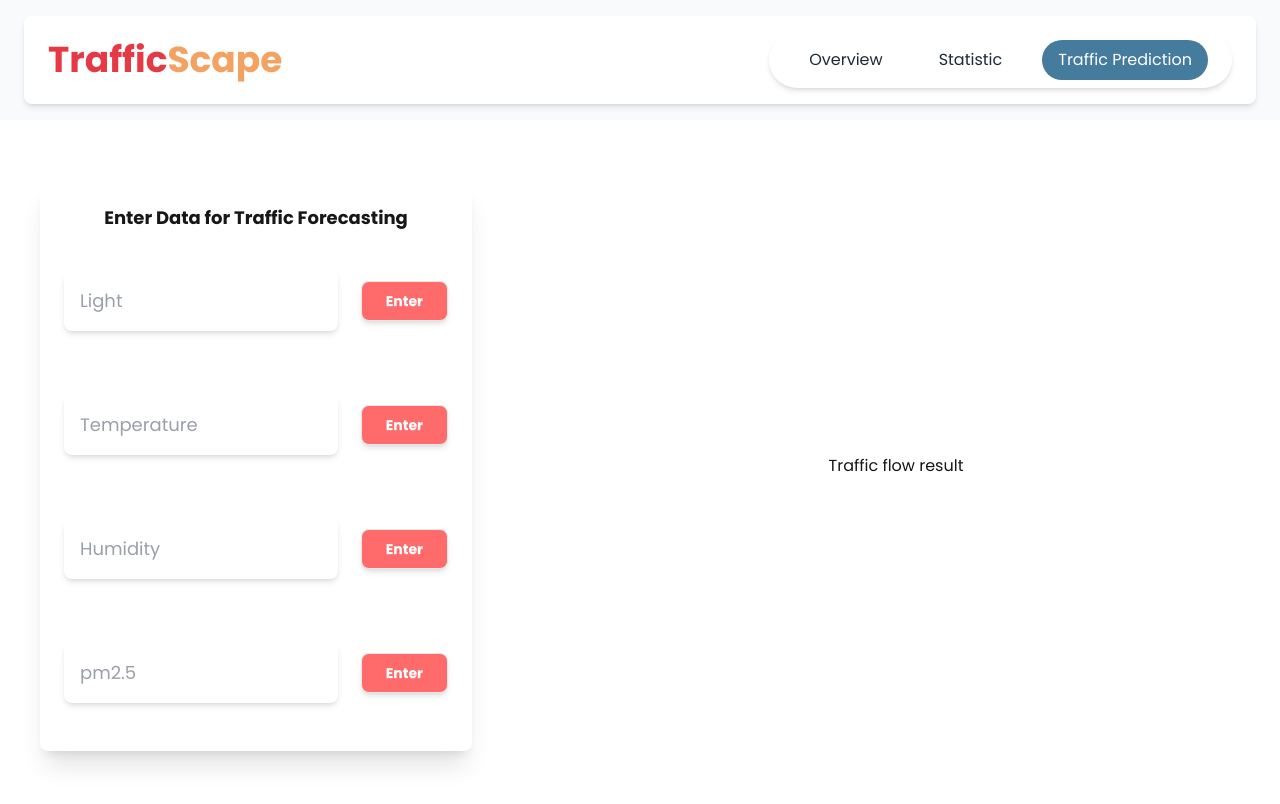
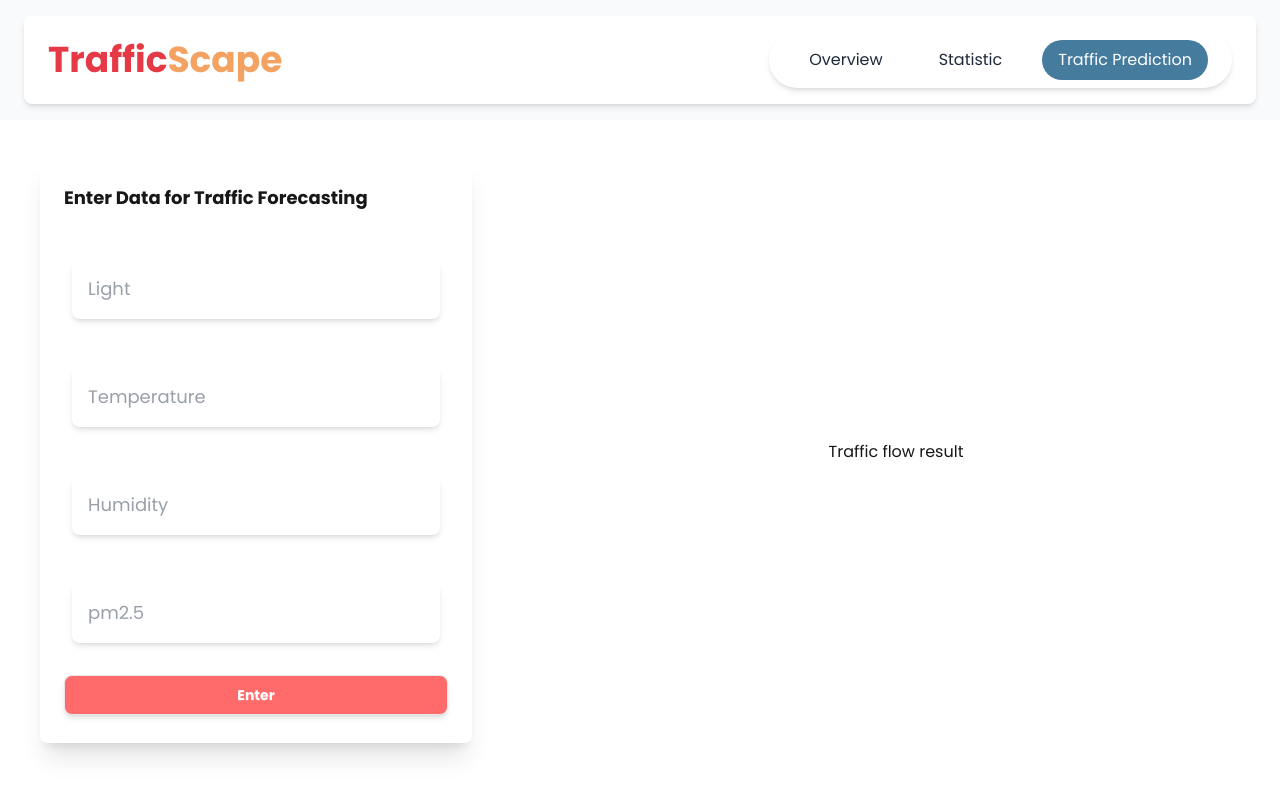
Before and after one commit to Thanchida/TrafficScape, a Next.js app in the folder frontend/: page /prediction in a window 1280 px wide. Shown: the top 804 px of the page. Built offline with nearby package versions, Linux system fonts and the light colour scheme.

Commit message:
Implement route for weather

```diff
--- /dev/null
+++ b/frontend/app/api/weather/route.tsx
@@ -0,0 +1,29 @@
+"use server";
+import { NextResponse } from "next/server";
+
+const DJANGO_API_WEATHER_URL = "http://127.0.0.1:8000/api/traffic/weather"
+
+export async function POST(request: Request) {
+    try {
+        const requestData = await request.json();
+        console.log("Request Data:", requestData);
+
+        const response = await fetch(DJANGO_API_WEATHER_URL, {
+            method: "POST",
+            headers: { "Content-Type": "application/json" },
+            body: JSON.stringify(requestData),
+        });
+
+        if (!response.ok) {
+            return NextResponse.json({ error: "Failed to fetch data from Django API" }, { status: response.status });
+        }
+
+        const responseData = await response.json();
+        console.log("Response Data:", responseData);
+
+        return NextResponse.json(responseData, { status: 200 });
+    } catch (error) {
+        console.error("Error:", error);
+        return NextResponse.json({ error: "Internal Server Error" }, { status: 500 });
+    }
+}
--- a/frontend/app/prediction/page.tsx
+++ b/frontend/app/prediction/page.tsx
@@ -1,61 +1,98 @@
 "use client";
 import { Poppins } from "next/font/google";
 import Navbar from "../components/Navbar";
+import { useState } from "react";
 
 const poppins = Poppins({
   weight: ['400', '700'],
   subsets: ['latin'],
 });
 
+const WEATHER_URL = "/api/weather/"
+
 export default function Page() {
+    const [Light, setLight] = useState('');
+    const [Temp, setTemp] = useState('');
+    const [Humidity, setHumidity] = useState('');
+    const [PM2_5, setPM2_5] = useState('');
+
+    async function handleSubmit(event: React.FormEvent<HTMLFormElement>) {
+        event.preventDefault();
+        console.log(Light, Temp, Humidity, PM2_5);
+
+        try {
+            const response = await fetch(WEATHER_URL, {
+                method: 'POST',
+                headers: {
+                    'Content-Type': 'application/json',
+                },
+                body: JSON.stringify({
+                    light: Light ? Light: null,
+                    temperature: Temp ? Temp: null,
+                    humidity: Humidity ? Humidity: null,
+                    pm2_5: PM2_5 ? PM2_5: null,
+                })
+            });
+        }catch (error) {
+            console.error('Error during request: ', error);
+        }
+    }
   return (
     <main className={`${poppins.className}`}>
         <Navbar/>
-        <div className="grid grid-cols-5 py-15">
+        <div className="grid grid-cols-5 py-10">
             <div className="col-span-2 px-10">
-                <div className="card bg-base-100 w-96 shadow-xl w-full">
-                    <div className="card-body flex items-center">
+                <div className="card bg-base-100 shadow-xl w-full">
+                    <div className="card-body flex flex-col w-full">
                         <h2 className="card-title">Enter Data for Traffic Forecasting</h2>
-                        <div className="join mt-8 space-x-2 flex items-center gap-4 mb-6">
+                        <form onSubmit={handleSubmit} className="space-y-10 w-full">
+                        <div className="mt-8 space-x-2 gap-4 mb-6 p-2">
                             <div>
                                 <label className="w-full">
                                     <input type="number"
                                            placeholder="Light"
-                                           required className="w-full p-4 text-lg text-gray-700 rounded-lg shadow-md focus:ring-2 focus:ring-[#FF6B6B]"/>
+                                           required className="w-full p-4 text-lg text-gray-700 rounded-lg shadow-md focus:ring-2 focus:ring-[#FF6B6B]"
+                                           onChange={(e) => setLight(e.target.value)}/>
                                 </label>
                             </div>
-                            <button className="btn bg-[#FF6B6B] text-white px-6 py-2 rounded-lg shadow-md hover:bg-[#FF4757] transition-all join-item">Enter</button>
+                            {/* <button className="btn bg-[#FF6B6B] text-white px-6 py-2 rounded-lg shadow-md hover:bg-[#FF4757] transition-all join-item">Enter</button> */}
                         </div>
-                        <div className="join mt-8 space-x-2 flex items-center gap-4 mb-6">
+                        <div className="mt-8 space-x-2 gap-4 mb-6 p-2">
                             <div>
                                 <label className="w-full">
                                     <input type="number"
                                            placeholder="Temperature"
-                                           required className="w-full p-4 text-lg text-gray-700 rounded-lg shadow-md focus:ring-2 focus:ring-[#FF6B6B]"/>
+                                           required className="w-full p-4 text-lg text-gray-700 rounded-lg shadow-md focus:ring-2 focus:ring-[#FF6B6B]"
+                                           onChange={(e) => setTemp(e.target.value)}/>
                                 </label>
                             </div>
-                            <button className="btn bg-[#FF6B6B] text-white px-6 py-2 rounded-lg shadow-md hover:bg-[#FF4757] transition-all join-item">Enter</button>
+                            {/* <button className="btn bg-[#FF6B6B] text-white px-6 py-2 rounded-lg shadow-md hover:bg-[#FF4757] transition-all join-item">Enter</button> */}
                         </div>
-                        <div className="join mt-8 space-x-2 flex items-center gap-4 mb-6">
+                        <div className="mt-8 space-x-2 gap-4 mb-6 p-2">
                             <div>
                                 <label className="w-full">
                                     <input type="number"
                                            placeholder="Humidity"
-                                           required className="w-full p-4 text-lg text-gray-700 rounded-lg shadow-md focus:ring-2 focus:ring-[#FF6B6B]"/>
+                                           required className="w-full p-4 text-lg text-gray-700 rounded-lg shadow-md focus:ring-2 focus:ring-[#FF6B6B]"
+                                           onChange={(e) => setHumidity(e.target.value)}/>
                                 </label>
                             </div>
-                            <button className="btn bg-[#FF6B6B] text-white px-6 py-2 rounded-lg shadow-md hover:bg-[#FF4757] transition-all join-item">Enter</button>
+                            {/* <button className="btn bg-[#FF6B6B] text-white px-6 py-2 rounded-lg shadow-md hover:bg-[#FF4757] transition-all join-item">Enter</button> */}
                         </div>
-                        <div className="join mt-8 space-x-2 flex items-center gap-4 mb-6">
+                        <div className="mt-8 space-x-2 gap-4 mb-6 p-2">
                             <div>
                                 <label className="w-full">
                                     <input type="number"
                                            placeholder="pm2.5"
-                                           required className="w-full p-4 text-lg text-gray-700 rounded-lg shadow-md focus:ring-2 focus:ring-[#FF6B6B]"/>
+                                           required className="w-full p-4 text-lg text-gray-700 rounded-lg shadow-md focus:ring-2 focus:ring-[#FF6B6B]"
+                                           onChange={(e) => setPM2_5(e.target.value)}/>
                                 </label>
                             </div>
-                            <button className="btn bg-[#FF6B6B] text-white px-6 py-2 rounded-lg shadow-md hover:bg-[#FF4757] transition-all join-item">Enter</button>
+                            {/* <button className="btn bg-[#FF6B6B] text-white px-6 py-2 rounded-lg shadow-md hover:bg-[#FF4757] transition-all join-item">Enter</button> */}
                         </div>
+                        <button type="submit"
+                                className="btn bg-[#FF6B6B] w-full text-white px-20 py-2 rounded-lg shadow-md hover:bg-[#FF4757] transition-all mb-1">Enter</button>
+                        </form>
                     </div>
                 </div>
             </div>
```
Also changed, not shown: 1 other file (tests, documents, lock files or other folders).
